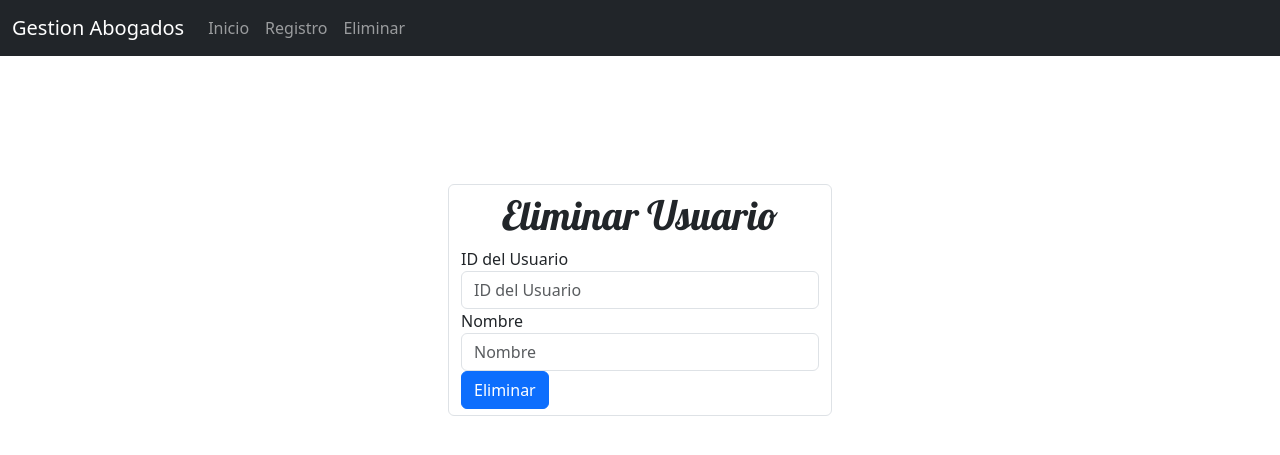
After one commit to NeySeb832/programa-abogados, a Flask app: page /eliminar in a window 1280 px wide. The commit adds this page. Shown: the top 455 px of the page. Run offline with Flask 3, Linux system fonts and the light colour scheme; some libraries are stand-ins or nearby versions.

Commit message:
Se agrego la funcionalidad de eliminar usuarios al modulo del administrador

```diff
--- a/app.py
+++ b/app.py
@@ -74,6 +74,21 @@ def crear_registro():
     mysql.connection.commit()
 
     return render_template("index.html")
+
+@app.route('/eliminar')
+def eliminar():
+    return render_template('eliminar.html')
+
+@app.route('/eliminar_registro', methods=['GET', 'POST'])
+def eliminar_registro():
+
+    id = request.form['txtId']
+    nombre =request.form['txtNombre']
+    cur = mysql.connection.cursor()
+    cur.execute("DELETE FROM usuarios WHERE id = %s AND nombre = %s", (id, nombre))
+    mysql.connection.commit()
+
+    return render_template("index.html")
 @app.route ('/logout')
 def logout():
     session.pop('logueado', None)
--- a/template/cabecera.html
+++ b/template/cabecera.html
@@ -29,14 +29,15 @@
     <div class="collapse navbar-collapse" id="navbarText">
       <ul class="navbar-nav me-auto mb-2 mb-lg-0">
         <li class="nav-item">
-          <a class="nav-link active" aria-current="page" href="">Inicio</a>
-        </li>
-        <li class="nav-item">
-          <a class="nav-link" href="/">Ingresar</a>
+          <a class="nav-link" href="/admin">Inicio</a>
         </li>
         <li class="nav-item">
           <a class="nav-link" href="/registro">Registro</a>
         </li>
+          <li class="nav-item">
+          <a class="nav-link" href="/eliminar">Eliminar</a>
+        </li>
+
       </ul>
       <span class="navbar-text">
 
--- /dev/null
+++ b/template/eliminar.html
@@ -0,0 +1,35 @@
+{% include("cabecera.html")%}
+
+<!------Formulario de registro ------>
+
+<div class="caja">
+    <form class="form-control" action="eliminar_registro" method="post">
+        <h1 class="text-center t">Eliminar Usuario</h1>
+
+        {% if mensaje %}
+            {{mensaje}}
+        {% endif %}
+
+        <!-- Campo para ID del usuario -->
+        <div class="form-group">
+            <label for="inputId">ID del Usuario</label>
+            <input type="text" class="form-control" id="inputId" placeholder="ID del Usuario" name="txtId" required>
+        </div>
+
+        <!-- Campo para el nombre del usuario -->
+        <div class="form-group">
+            <label for="inputNombre">Nombre</label>
+            <input type="text" class="form-control" id="inputNombre" placeholder="Nombre" name="txtNombre" required>
+        </div>
+
+        {% if message %}
+            <div class="alert alert-danger alert-dismissible fade show" role="alert">
+                <strong>Error</strong>{{ message }}
+                <button type="button" class="btn-close" data-bs-dismiss="alert" aria-label="Close"></button>
+            </div>
+        {% endif %}
+
+        <!-- Botón para eliminar -->
+        <button type="submit" class="btn btn-primary">Eliminar</button>
+    </form>
+</div>
```
Also changed, not shown: template/index.html (+5 -5 lines), template/CRUD_usuarios/create.html (deleted), template/CRUD_usuarios/delete.html (deleted), template/CRUD_usuarios/read.html (deleted), template/CRUD_usuarios/update.html (deleted).
